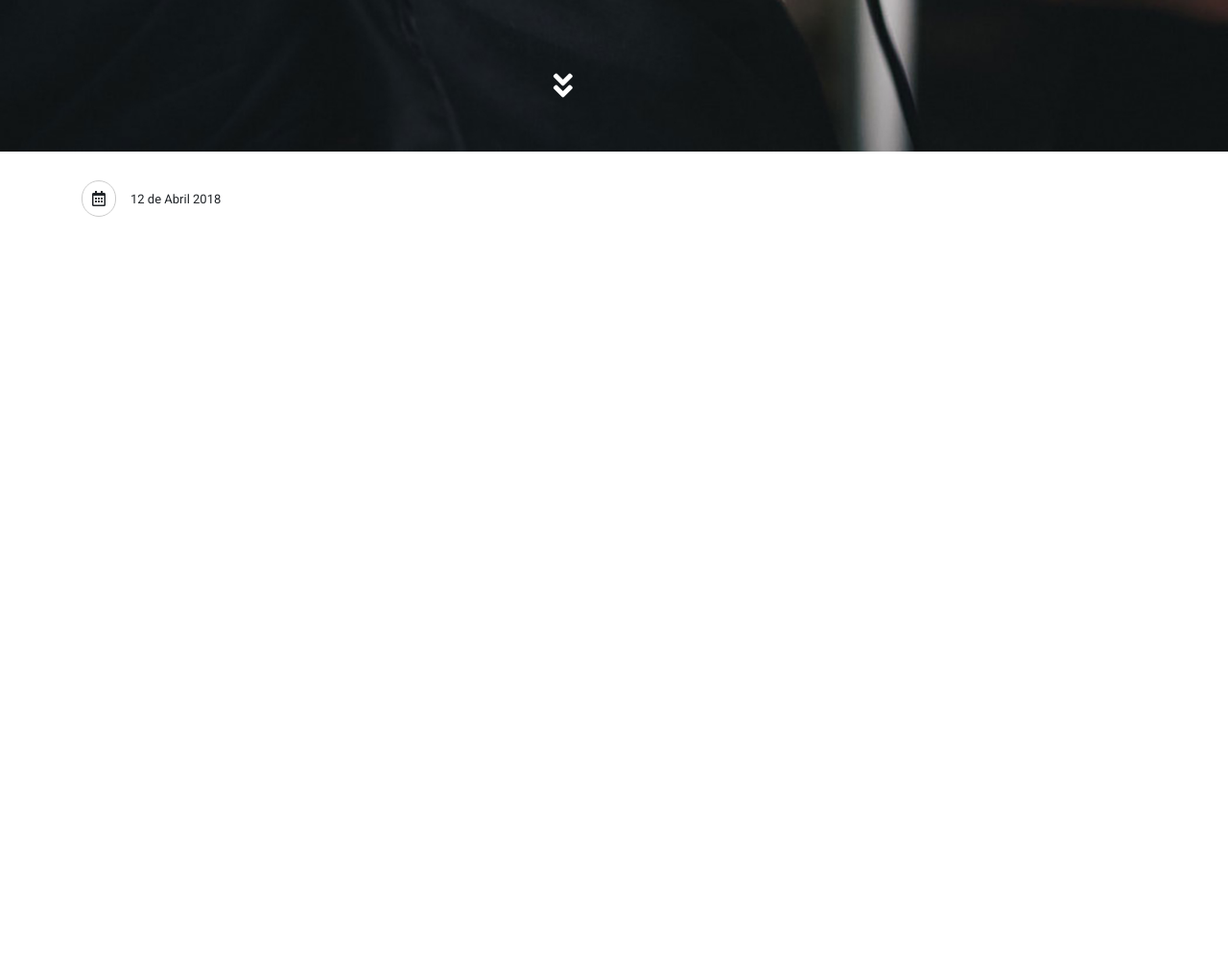
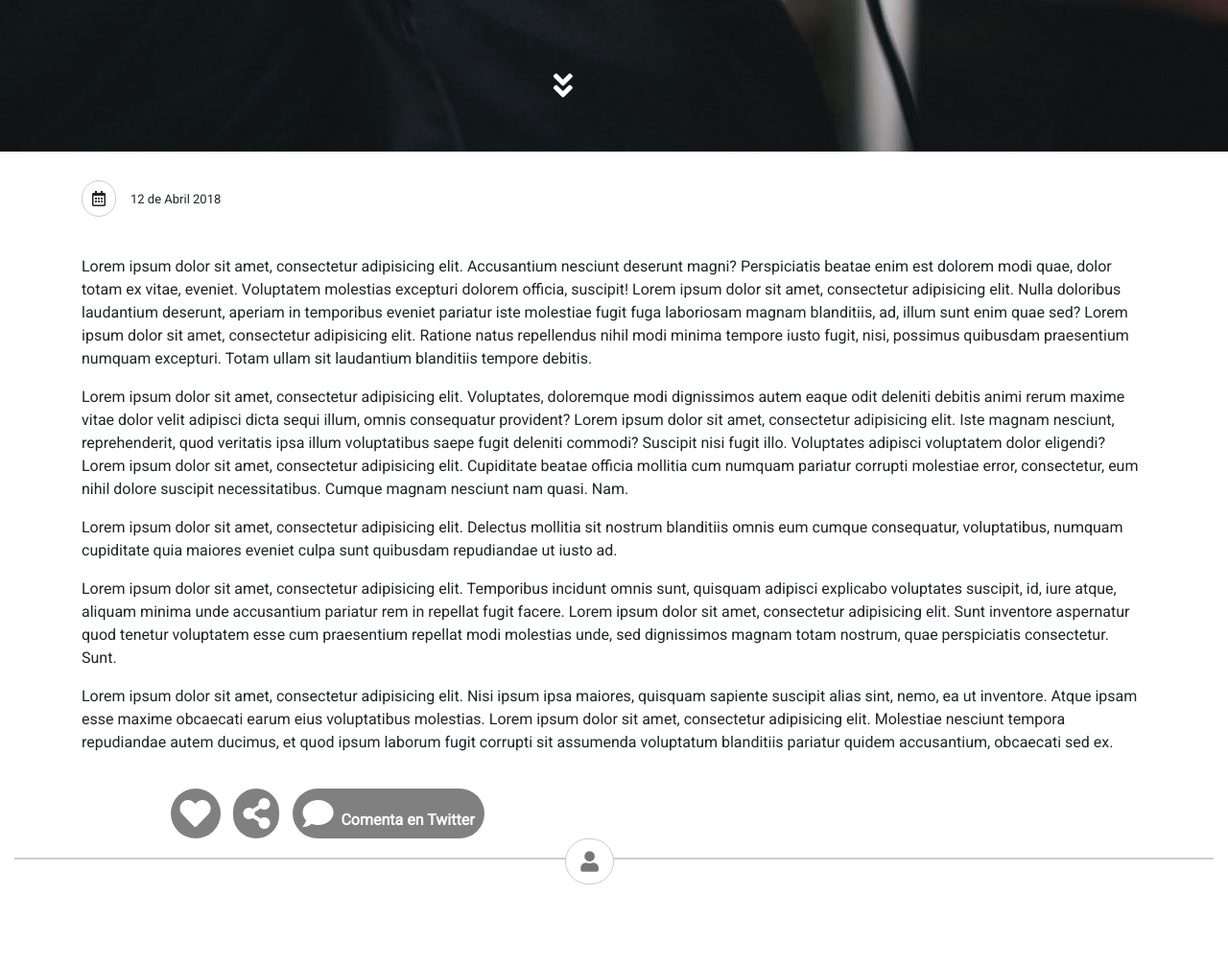
Before and after one commit to cindyfarias/Desafio010, a plain HTML site: page index.html in a window 1280 px wide. Shown: the part 695-1702 px from the top of the page at 96% size. Before the commit the page ends 995 px from the top, so only its background shows below. Drawn offline with nearby package versions, Linux system fonts and the light colour scheme; a web font is replaced by a local one.

Commit message:
Contenido Noticia. Botones de Compartir. Separador entre noticia y autor

```diff
--- a/assets/css/style.css
+++ b/assets/css/style.css
@@ -22,7 +22,7 @@ body{
 .bigote_head_title{
 	color: #fff;
 	position: absolute;
-	top: 60%;
+	top: 35%;
 	text-align: center;
 }
 
@@ -60,3 +60,42 @@ body{
 
 padding-top: 10px;
 }
+
+.bigote_notice_inner_content{
+	padding-top: 40px
+}
+
+.bigote_notice_inner_share_icon{
+	background-color: #808080;
+	border-radius: 50px;
+	padding: 10px;
+	color: #fff;
+	margin-right: 10px;
+}
+
+.bigote_notice_inner_share{
+	padding: 20px 0;
+}
+
+.bigote_notice_inner_share_icon span{
+	font-size: 16px;
+	padding: 0;
+	margin: 0;
+	font-family: 'Roboto', sans-serif;
+}
+
+.bigote_separator{
+	border:1px solid #ccc;
+}
+
+.bigote_separator_icon{
+	color: #777;
+	border-radius: 50px;
+	border:1px solid #ccc;
+	padding:15px;
+	position: absolute;
+	position: absolute;
+	top: 97%;
+	right: 50%;
+	background: #fff;
+}
--- a/index.html
+++ b/index.html
@@ -70,13 +70,31 @@
 	<div class="col-xl-3 bigote_notice_inner">
 		<p class="bigote_notice_inner_date">12 de Abril 2018</p>
 	</div>
+	<div class="clearfix"></div>
+	<div class="bigote_notice_inner_content">
+		<p>Lorem ipsum dolor sit amet, consectetur adipisicing elit. Accusantium nesciunt deserunt magni? Perspiciatis beatae enim est dolorem modi quae, dolor totam ex vitae, eveniet. Voluptatem molestias excepturi dolorem officia, suscipit! Lorem ipsum dolor sit amet, consectetur adipisicing elit. Nulla doloribus laudantium deserunt, aperiam in temporibus eveniet pariatur iste molestiae fugit fuga laboriosam magnam blanditiis, ad, illum sunt enim quae sed? Lorem ipsum dolor sit amet, consectetur adipisicing elit. Ratione natus repellendus nihil modi minima tempore iusto fugit, nisi, possimus quibusdam praesentium numquam excepturi. Totam ullam sit laudantium blanditiis tempore debitis.</p>
 
-	<div class="bigote_notice_inner_content"></div>
-	<div class="bigote_notice_inner_share"></div>
+		<p>Lorem ipsum dolor sit amet, consectetur adipisicing elit. Voluptates, doloremque modi dignissimos autem eaque odit deleniti debitis animi rerum maxime vitae dolor velit adipisci dicta sequi illum, omnis consequatur provident? Lorem ipsum dolor sit amet, consectetur adipisicing elit. Iste magnam nesciunt, reprehenderit, quod veritatis ipsa illum voluptatibus saepe fugit deleniti commodi? Suscipit nisi fugit illo. Voluptates adipisci voluptatem dolor eligendi? Lorem ipsum dolor sit amet, consectetur adipisicing elit. Cupiditate beatae officia mollitia cum numquam pariatur corrupti molestiae error, consectetur, eum nihil dolore suscipit necessitatibus. Cumque magnam nesciunt nam quasi. Nam.</p>
+
+		<p>Lorem ipsum dolor sit amet, consectetur adipisicing elit. Delectus mollitia sit nostrum blanditiis omnis eum cumque consequatur, voluptatibus, numquam cupiditate quia maiores eveniet culpa sunt quibusdam repudiandae ut iusto ad.</p>
+
+		<p>Lorem ipsum dolor sit amet, consectetur adipisicing elit. Temporibus incidunt omnis sunt, quisquam adipisci explicabo voluptates suscipit, id, iure atque, aliquam minima unde accusantium pariatur rem in repellat fugit facere. Lorem ipsum dolor sit amet, consectetur adipisicing elit. Sunt inventore aspernatur quod tenetur voluptatem esse cum praesentium repellat modi molestias unde, sed dignissimos magnam totam nostrum, quae perspiciatis consectetur. Sunt.</p>
+
+		<p>Lorem ipsum dolor sit amet, consectetur adipisicing elit. Nisi ipsum ipsa maiores, quisquam sapiente suscipit alias sint, nemo, ea ut inventore. Atque ipsam esse maxime obcaecati earum eius voluptatibus molestias. Lorem ipsum dolor sit amet, consectetur adipisicing elit. Molestiae nesciunt tempora repudiandae autem ducimus, et quod ipsum laborum fugit corrupti sit assumenda voluptatum blanditiis pariatur quidem accusantium, obcaecati sed ex.</p>
 	</div>
+
+<div class="col-xl-11 offset-xl-1 bigote_notice_inner_share">
+		<a href="#"><i class="fas fa-heart fa-2x bigote_notice_inner_share_icon"></i></a>
+		<a href="#"><i class="fas fa-share-alt fa-2x bigote_notice_inner_share_icon"></i></a>
+		<a href="#"><i class="fas fa-comment fa-2x bigote_notice_inner_share_icon"> <span>Comenta en Twitter</span></i></a>
+	</div>
+	</div>
+
+	<div class="col-xl-12 bigote_separator"></div> <!-- linea -->
+	<i class="fas fa-user fa-lg bigote_separator_icon"></i> <!-- icono linea -->
 </article>
 
-<div class="col-xl-12 bigote_separator"></div>
+
 
 <section class="bigote_autor">
 	<div class="col-xl-3"></div>
```
